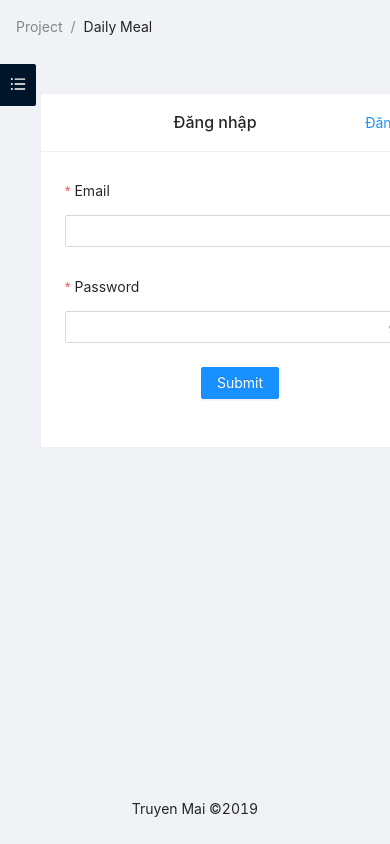
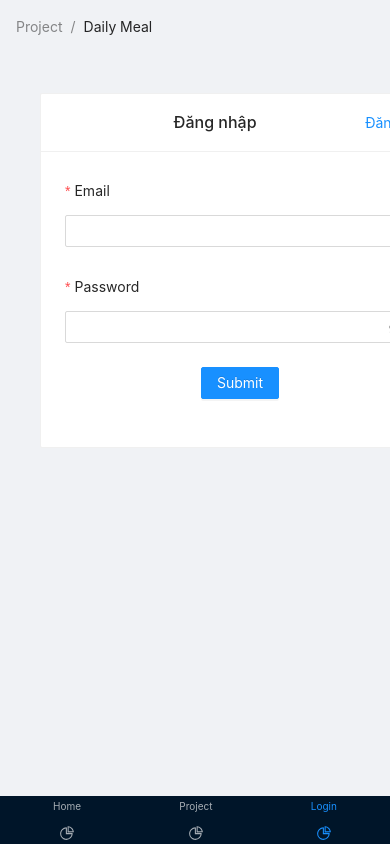
Before and after one commit to handwithfivefingers/todo-list, a React (Create React App) app: page /login in a window 390 px wide. Built offline with nearby package versions, Linux system fonts and the light colour scheme.

Commit message:
up api province Covid-19

```diff
--- a/src/Layout/index.js
+++ b/src/Layout/index.js
@@ -9,23 +9,21 @@ class LayoutRoute extends Component {
     super(props);
     this.state = {
       default: null,
+      breakpoint: null,
     };
   }
-  RouteSelected = ({ RouteSelect, remainProps }) => {
-    return (
-      <>
-
-        <Route
-          {...remainProps}
-          render={(routeProps) => {
-            return (
-              <RouteSelect {...routeProps} />
-            );
-          }}
-        />
-
-      </>
-    )
+  componentDidMount() {
+    let breakpoint = window.innerWidth;
+    console.log(breakpoint)
+    this.setState({
+      breakpoint,
+    })
+  }
+  componentDidUpdate(prevState) {
+    let breakpoint = window.innerWidth;
+    if (prevState.breakpoint !== breakpoint) {
+      console.log(breakpoint)
+    }
   }
   render() {
     const { component: YoursComponent, name, ...remainProps } = this.props;
@@ -37,7 +35,7 @@ class LayoutRoute extends Component {
           render={(routeProps) => {
             return (
               <>
-                <SiderLayout {...routeProps} />
+                <SiderLayout {...routeProps} type={this.state.breakpoint > 768 ? 'desktop' : 'mobile'} />
                 <ContentLayout>
                   <YoursComponent {...routeProps} />
                 </ContentLayout>
--- a/src/assets/css/style.scss
+++ b/src/assets/css/style.scss
@@ -138,7 +138,7 @@
   margin: 15px 0;
   box-shadow: rgb(45 45 45 / 7%);
   transition: box-shadow 0.3s ease-out, transform 0.3s ease-out,
-  opacity 0.2s ease-out;
+    opacity 0.2s ease-out;
   transition-delay: 0.1s;
   .body {
     display: flex;
@@ -622,3 +622,71 @@
     }
   }
 }
+// Sidebar mobile
+@media (min-width: 769px) {
+  .sidebar-mobile {
+    display: none;
+  }
+}
+@media (max-width: 768px) {
+  .sidebar-desktop {
+    display: none;
+  }
+  .sidebar-mobile {
+    display: block;
+    position: fixed;
+    z-index: 10;
+    bottom: 0;
+    left: 0;
+    right: 0;
+    height: auto;
+    background: rgb(0, 21, 41);
+    ul {
+      display: flex;
+      flex-direction: row;
+      flex: 1 1 auto;
+      justify-content: center;
+      padding: 4px;
+      li {
+        display: flex;
+        flex-direction: column-reverse;
+        margin: none;
+        padding: 0;
+        background: inherit !important;
+        margin-bottom: 0 !important;
+        margin-top: 0 !important;
+        flex: 1 1 auto;
+        span,
+        a {
+          // color: rgba(255, 255, 255, 0.65) !important;
+        }
+        span .ant-menu-title-content {
+          text-align: center;
+          margin-left: 0 !important;
+        }
+        a {
+          font-size: 10px;
+        }
+      }
+      .ant-menu-item {
+        align-items: center;
+        span {
+          margin-left: 0;
+        }
+      }
+      .ant-menu-item-selected,
+      li:hover {
+        span,
+        a {
+          color: #1890ff !important;
+        }
+      }
+      // .ant-menu-item-selected {
+      //   span,
+      //   a {
+      //     color: #fff;
+      //   }
+      // }
+    }
+  }
+}
--- a/src/components/Layout/Sidebar/index.js
+++ b/src/components/Layout/Sidebar/index.js
@@ -30,27 +30,47 @@ class SiderLayout extends Component {
     const { collapsed } = this.state;
     const { authReducer, match } = this.props;
     return (
+      <>
+        <div className="sidebar-mobile">
+          <Menu
+            theme={this.state.theme}
+            defaultSelectedKeys={match.path}
+            mode="vertical"
+            style={{ background: 'inherit' }}
+          >
+            <Menu.Item key={'/'} icon={<PieChartOutlined />} >
+              <NavLink to="/">Home</NavLink>
+            </Menu.Item>
+            <Menu.Item key={'/project'} icon={<PieChartOutlined />} >
+              <NavLink to="/project">Project</NavLink>
+            </Menu.Item>
+            {
+              authReducer.authenticate && authReducer.token ?
+                <>
+                  <Menu.Item key={'/profile'} icon={<PieChartOutlined />} >
+                    <NavLink to="/profile">Profile</NavLink>
+                  </Menu.Item>
+                  <Menu.Item key={'/signout'} icon={<PieChartOutlined />} >
+                    <a onClick={this.Signout}>
+                      Sign out
+                    </a>
+                  </Menu.Item>
+                </> :
+                <>
+                  <Menu.Item key={'/login'} icon={<PieChartOutlined />} >
+                    <NavLink to="/login">Login</NavLink>
+                  </Menu.Item>
+                </>
+            }
+          </Menu>
+        </div>
         <Sider
-        collapsible
-        collapsed={collapsed}
-        onCollapse={this.onCollapse}
-        breakpoint="lg"
-        collapsedWidth="0"
-        onBreakpoint={(broken) => {
-          this.setState({ breakpoint: broken });
-        }}
-        width={`${this.state.breakpoint ? '65px' : '200px'}`}
+          className="sidebar-desktop"
         >
           <div
             className="logo"
             style={{ background: `url(${Logo}) center no-repeat` }}
           />
-        {/* <Switch
-          checked={this.state.theme === 'dark'}
-          onChange={this.changeTheme}
-          checkedChildren="Dark"
-          unCheckedChildren="Light"
-        /> */}
           <Menu
             theme={this.state.theme}
             defaultSelectedKeys={match.path}
@@ -83,7 +103,8 @@ class SiderLayout extends Component {
             }
           </Menu>
         </Sider>
-    );
+      </>
+    )
   }
 }
 const mapStatetoProps = (state) => ({
```
Also changed, not shown: src/containers/Home/index.js (+132 -54 lines). Lines whose indentation alone changed are shown as unchanged.
